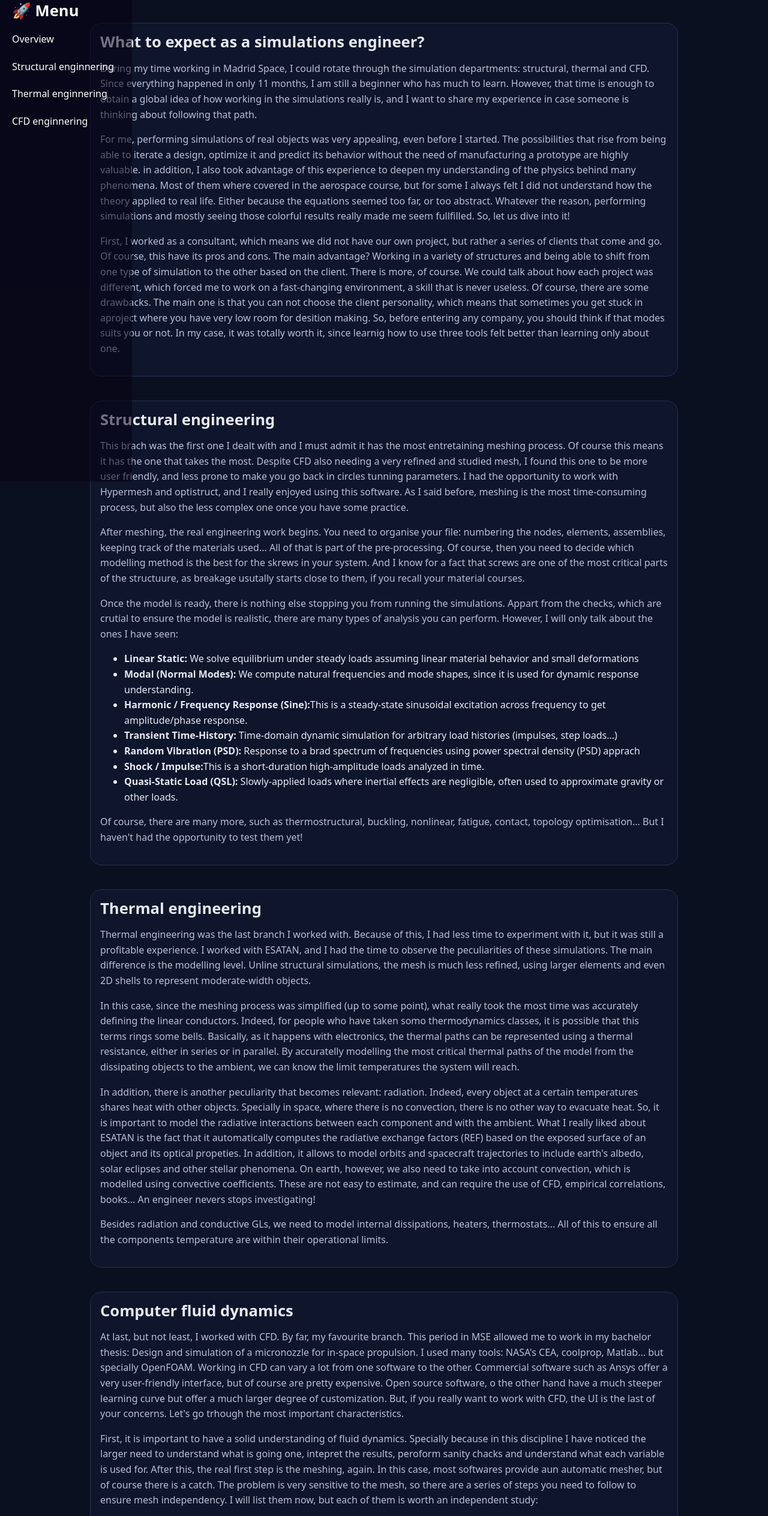
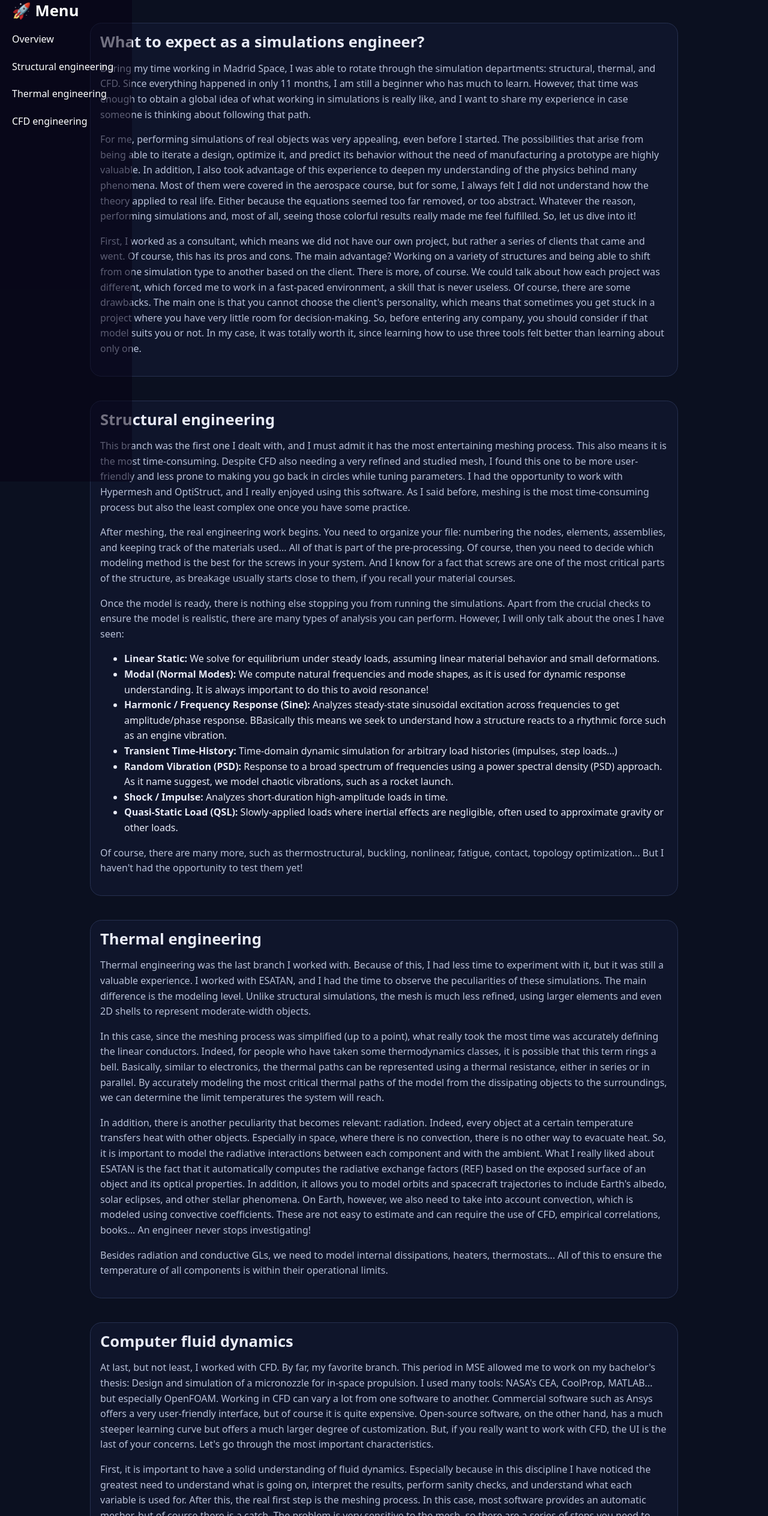
Before and after one commit to Alvro237/AlvaroAdAstra, a plain HTML site: page Working_as_a_simulations_engineer.html in a window 1280 px wide. Shown: the part 54-2582 px from the top of the page at 60% size. Drawn offline with nearby package versions, Linux system fonts and the light colour scheme.

Commit message:
update68

```diff
--- a/Working_as_a_simulations_engineer.html
+++ b/Working_as_a_simulations_engineer.html
@@ -5,7 +5,6 @@
     <meta name="viewport" content="width=device-width, initial-scale=1.0" />
     <title>Rocket Theory</title>
     <link rel="stylesheet" href="style.css">
-    <!-- MathJax for rendering LaTeX -->
     <!-- MathJax for rendering LaTeX -->
     <script src="https://polyfill.io/v3/polyfill.min.js?features=es6"></script>
     <script id="MathJax-script" async src="https://cdn.jsdelivr.net/npm/mathjax@3/es5/tex-mml-chtml.js"></script>
@@ -21,16 +20,16 @@
   <div class="sidebar">
   <h2 style="color:white; padding-left:20px;">🚀 Menu</h2>
   <a href="#Overview">Overview</a>
-  <a href="#Structural_enginnering">Structural enginnering</a>
-  <a href="#Thermal_enginnering">Thermal enginnering</a>
-  <a href="#CFD_enginnering">CFD enginnering</a>
+  <a href="#Structural_engineering">Structural engineering</a>
+  <a href="#Thermal_engineering">Thermal engineering</a>
+  <a href="#CFD_engineering">CFD engineering</a>
 
   <!-- Add more links here -->
   </div>
 
   <header>
     <div class="container nav">
-      <div class="logo">✈️ My Aerospace Portfolio</div>
+      <div class="logo">✈️ Working as a simulations engineer</div>
       <nav>
         <a href="index.html">Home</a>
         <a href="Isentropic_calculator.html">Calculators</a>
@@ -45,97 +44,100 @@
         <div style="height: 40px;"></div>
         <section class="card" id="Overview">
             <h2>What to expect as a simulations engineer?</h2>
-            <p>During my time working in Madrid Space, I could rotate through the simulation departments: structural, thermal and CFD.
-                 Since everything happened in only 11 months, I am still a beginner who has much to learn. However, that time is enough to
-                 obtain a global idea of how working in the simulations really is, and I want to share my experience in case someone is thinking
-                 about following that path. </p>
+            <p>During my time working in Madrid Space, I was able to rotate through the simulation departments: structural, thermal, and CFD.
+              Since everything happened in only 11 months, I am still a beginner who has much to learn. However, that time was enough to
+              obtain a global idea of what working in simulations is really like, and I want to share my experience in case someone is
+              thinking about following that path. </p>
         <p>
-            For me, performing simulations of real objects was very appealing, even before I started. The possibilities that rise from being able to
-            iterate a design, optimize it and predict its behavior without the need of manufacturing a prototype are highly valuable. in addition, I also
-            took advantage of this experience to deepen my understanding of the physics behind many phenomena. Most of them where covered in the aerospace course,
-            but for some I always felt I did not understand how the theory applied to real life. Either because the equations seemed too far, or too abstract.
-            Whatever the reason, performing simulations and mostly seeing those colorful results really made me seem fullfilled. So, let us dive into it!
+            For me, performing simulations of real objects was very appealing, even before I started. The possibilities that arise from being able to
+            iterate a design, optimize it, and predict its behavior without the need of manufacturing a prototype are highly valuable. In addition, I also
+            took advantage of this experience to deepen my understanding of the physics behind many phenomena. Most of them were covered in the aerospace course,
+            but for some, I always felt I did not understand how the theory applied to real life. Either because the equations seemed too far removed, or too abstract.
+            Whatever the reason, performing simulations and, most of all, seeing those colorful results really made me feel fulfilled. So, let us dive into it!
 
         </p>
-        <p> First, I worked as a consultant, which means we did not have our own project, but rather a series of clients that come and go. Of course, this have its
-            pros and cons. The main advantage? Working in a variety of structures and being able to shift from one type of simulation to the other based on the client.
-            There is more, of course. We could talk about how each project was different, which forced me to work on a fast-changing environment, a skill that is never
-            useless. Of course, there are some drawbacks. The main one is that you can not choose the client personality, which means that sometimes you get stuck in aproject where
-            you have very low room for desition making. So, before entering any company, you should think if that modes suits you or not. In my case, it was totally worth it, since
-            learnig how to use three tools felt better than learning only about one.
+        <p> First, I worked as a consultant, which means we did not have our own project, but rather a series of clients that came and went. Of course, this has its
+            pros and cons. The main advantage? Working on a variety of structures and being able to shift from one simulation type to another based on the client.
+            There is more, of course. We could talk about how each project was different, which forced me to work in a fast-paced environment, a skill that is never
+            useless. Of course, there are some drawbacks. The main one is that you cannot choose the client's personality, which means that sometimes you get stuck in a project where
+            you have very little room for decision-making. So, before entering any company, you should consider if that model suits you or not. In my case, it was totally worth it, since
+            learning how to use three tools felt better than learning about only one.
         </p>
         </section>
         <div style="height: 40px;"></div>
-        <section class="card" id="Structural_enginnering">
+        <section class="card" id="Structural_engineering">
             <h2>Structural engineering</h2>
-            <p>This brach was the first one I dealt with and I must admit it has the most entretaining meshing process. Of course this means it has the one that takes the most. Despite
-                CFD also needing a very refined and studied mesh, I found this one to be more user friendly, and less prone to make you go back in circles tunning parameters. I had the
-                opportunity to work with Hypermesh and optistruct, and I really enjoyed using this software. As I said before, meshing is the most time-consuming process, but also the less
+            <p>This branch was the first one I dealt with, and I must admit it has the most entertaining meshing process. This also means it is the most time-consuming. Despite
+              CFD also needing a very refined and studied mesh, I found this one to be more user-friendly and less prone to making you go back in circles while tuning parameters. I had the
+              opportunity to work with Hypermesh and OptiStruct, and I really enjoyed using this software. As I said before, meshing is the most time-consuming process but also the least
               complex one once you have some practice.
               </p>
-            <p> After meshing, the real engineering work begins. You need to organise your file: numbering the nodes, elements, assemblies, keeping track of the materials used... All of that
-                is part of the pre-processing. Of course, then you need to decide which modelling method is the best for the skrews in your system. And I know for a fact that screws are one of
-                the most critical parts of the structuure, as breakage usutally starts close to them, if you recall your material courses.
+            <p> After meshing, the real engineering work begins. You need to organize your file: numbering the nodes, elements, assemblies, and keeping track of the materials used... All of that
+              is part of the pre-processing. Of course, then you need to decide which modeling method is the best for the screws in your system. And I know for a fact that screws are one of
+              the most critical parts of the structure, as breakage usually starts close to them, if you recall your material courses.
               </p>
-            <p>Once the model is ready, there is nothing else stopping you from running the simulations. Appart from the checks, which are crutial to ensure the model is realistic, there are many
+            <p>Once the model is ready, there is nothing else stopping you from running the simulations. Apart from the crucial checks to ensure the model is realistic, there are many
               types of analysis you can perform. However, I will only talk about the ones I have seen: </p>
             <ul>
-                <li><strong>Linear Static:</strong> We solve equilibrium under steady loads assuming linear material behavior and small deformations</li>
-                <li><strong>Modal (Normal Modes):</strong> We compute natural frequencies and mode shapes, since it is used for dynamic response understanding.</li>
-                <li><strong>Harmonic / Frequency Response (Sine):</strong>This is a steady-state sinusoidal excitation across frequency to get amplitude/phase response.</li>
+              <li><strong>Linear Static:</strong> We solve for equilibrium under steady loads, assuming linear material behavior and small deformations.</li>
+              <li><strong>Modal (Normal Modes):</strong> We compute natural frequencies and mode shapes, as it is used for dynamic response understanding. It is always important to do this to avoid resonance!</li>
+              <li><strong>Harmonic / Frequency Response (Sine):</strong> Analyzes steady-state sinusoidal excitation across frequencies to get amplitude/phase response. BBasically this means we seek to understand how a structure reacts to a rhythmic force such as an engine vibration.</li>
               <li><strong>Transient Time-History:</strong> Time-domain dynamic simulation for arbitrary load histories (impulses, step loads...)</li>
-                <li><strong>Random Vibration (PSD):</strong> Response to a brad spectrum of frequencies using power spectral density (PSD) apprach</li>
-                <li><strong>Shock / Impulse:</strong>This is a short-duration high-amplitude loads analyzed in time.</li>
+              <li><strong>Random Vibration (PSD):</strong> Response to a broad spectrum of frequencies using a power spectral density (PSD) approach. As it name suggest, we model chaotic vibrations, such as a rocket launch.</li>
+              <li><strong>Shock / Impulse:</strong> Analyzes short-duration high-amplitude loads in time.</li>
               <li><strong>Quasi-Static Load (QSL):</strong> Slowly-applied loads where inertial effects are negligible, often used to approximate gravity or other loads.</li>
             </ul>
-            <p> Of course, there are many more, such as thermostructural, buckling, nonlinear, fatigue, contact, topology optimisation... But I haven't had the opportunity to test them yet!</p>
+            <p> Of course, there are many more, such as thermostructural, buckling, nonlinear, fatigue, contact, topology optimization... But I haven't had the opportunity to test them yet!</p>
         </section>
         <div style="height: 40px;"></div>
-        <section class="card" id="Thermal_enginnering">
+        <section class="card" id="Thermal_engineering">
             <h2>Thermal engineering</h2>
-            <p>Thermal engineering was the last branch I worked with. Because of this, I had less time to experiment with it, but it was still a profitable experience. I worked with ESATAN, and I
-                had the time to observe the peculiarities of these simulations. The main difference is the modelling level. Unline structural simulations, the mesh is much less refined, using larger
+            <p>Thermal engineering was the last branch I worked with. Because of this, I had less time to experiment with it, but it was still a valuable experience. I worked with ESATAN, and I
+              had the time to observe the peculiarities of these simulations. The main difference is the modeling level. Unlike structural simulations, the mesh is much less refined, using larger
               elements and even 2D shells to represent moderate-width objects. </p>
-            <p> In this case, since the meshing process was simplified (up to some point), what really took the most time was accurately defining the linear conductors. Indeed, for people who have taken
-                somo thermodynamics classes, it is possible that this terms rings some bells. Basically, as it happens with electronics, the thermal paths can be represented using a thermal resistance, either in series
-            or in parallel. By accuratelly modelling the most critical thermal paths of the model from the dissipating objects to the ambient, we can know the limit temperatures the system will reach.
+            <p> In this case, since the meshing process was simplified (up to a point), what really took the most time was accurately defining the linear conductors. Indeed, for people who have taken
+              some thermodynamics classes, it is possible that this term rings a bell. Basically, similar to electronics, the thermal paths can be represented using a thermal resistance, either in series
+            or in parallel. By accurately modeling the most critical thermal paths of the model from the dissipating objects to the surroundings, we can determine the limit temperatures the system will reach.
            </p>
-            <p> In addition, there is another peculiarity that becomes relevant: radiation. Indeed, every object at a certain temperatures shares heat with other objects. Specially in space, where there is no convection,
+            <p> In addition, there is another peculiarity that becomes relevant: radiation. Indeed, every object at a certain temperature transfers heat with other objects. Especially in space, where there is no convection,
               there is no other way to evacuate heat. So, it is important to model the radiative interactions between each component and with the ambient. What I really liked about ESATAN is the fact that it automatically
-                computes the radiative exchange factors (REF) based on the exposed surface of an object and its optical propeties. In addition, it allows to model orbits and spacecraft trajectories to include earth's albedo,
-                solar eclipses and other stellar phenomena. On earth, however, we also need to take into account convection, which is modelled using convective coefficients. These are not easy to estimate, and can require the
-                use of CFD, empirical correlations, books... An engineer nevers stops investigating!
+              computes the radiative exchange factors (REF) based on the exposed surface of an object and its optical properties. In addition, it allows you to model orbits and spacecraft trajectories to include Earth's albedo,
+              solar eclipses, and other stellar phenomena. On Earth, however, we also need to take into account convection, which is modeled using convective coefficients. These are not easy to estimate and can require the
+              use of CFD, empirical correlations, books... An engineer never stops investigating!
             </p>
-            <p> Besides radiation and conductive GLs, we need to model internal dissipations, heaters, thermostats... All of this to ensure all the components temperature are within their operational limits. </p>
+            <p> Besides radiation and conductive GLs, we need to model internal dissipations, heaters, thermostats... All of this to ensure the temperature of all components is within their operational limits. </p>
         </section>
         <div style="height: 40px;"></div>
-        <section class="card" id="CFD_enginnering">
+        <section class="card" id="CFD_engineering">
             <h2>Computer fluid dynamics</h2>
-           <p>At last, but not least, I worked with CFD. By far, my favourite branch. This period in MSE allowed me to work in my bachelor thesis: Design and simulation of a micronozzle for in-space propulsion. I used many tools:
-            NASA's CEA, coolprop, Matlab... but specially OpenFOAM. Working in CFD can vary a lot from one software to the other. Commercial software such as Ansys offer a very user-friendly interface, but of course are pretty expensive. Open source
-            software, o the other hand have a much steeper learning curve but offer a much larger degree of customization. But, if you really want to work with CFD, the UI is the last of your concerns. Let's go trhough the most important characteristics.
+            <p>At last, but not least, I worked with CFD. By far, my favorite branch. This period in MSE allowed me to work on my bachelor's thesis: Design and simulation of a micronozzle for in-space propulsion. I used many tools:
+              NASA's CEA, CoolProp, MATLAB... but especially OpenFOAM. Working in CFD can vary a lot from one software to another. Commercial software such as Ansys offers a very user-friendly interface, but of course it is quite expensive. Open-source
+              software, on the other hand, has a much steeper learning curve but offers a much larger degree of customization. But, if you really want to work with CFD, the UI is the last of your concerns. Let's go through the most important characteristics.
             </p>
             <p>
-                First, it is important to have a solid understanding of fluid dynamics. Specially because in this discipline I have noticed the larger need to understand what is going one, intepret the results, peroform sanity chacks and understand what each
-                variable is used for. After this, the real first step is the meshing, again. In this case, most softwares provide aun automatic mesher, but of course there is a catch. The problem is very sensitive to the mesh, so there are a series of steps you
-                need to follow to ensure mesh independency. I will list them now, but each of them is worth an independent study:
+                First, it is important to have a solid understanding of fluid dynamics. Especially because in this discipline I have noticed the greatest need to understand what is going on, interpret the results, perform sanity checks, and understand what each
+              variable is used for. After this, the real first step is the meshing process. In this case, most software provides an automatic mesher, but of course there is a catch. The problem is very sensitive to the mesh, so there are a series of steps you
+              need to follow to ensure mesh independence. I will list them now, but each of them is worth an independent study:
             </p>
             <ul>
               <li><strong>Geometry simplification:</strong> Remove small features that do not affect the flow but complicate the mesh (small fillets, holes...)</li>
-                <li><strong>Boundary layer refinement:</strong> To ensure the boundary layer is well represented and captures shear friction and turbulence phenmomena, a series of conditions must be met: the y+ must be accurately targeted. This means usually reaching
-                a value of 1, but it depends on the turbulence model. Also, keeping a low growth factor (smaller than 1.3) and a consistent number of layers are key to having a good mesh. If you want to start with CFD, you need to research on these concepts a bit.</li>
-                <li><strong>Perform a mesh sensitivity analisis:</strong>Try running the simulation with an increasing number of elements (finner mesh). The moment the solution starts to converge is the moment the mesh no longer influence the solution.</li>
-                <li><strong>Mesh quality checks:</strong> Evaluate skewness, aspect ratio, orthogonality to ensure numerical stability and accuracy, usually using build-in tools.</li>
+              <li><strong>Boundary layer refinement:</strong> To ensure the boundary layer is well-represented and captures shear friction and turbulence phenomena, a series of conditions must be met: the y+ must be accurately targeted. This means usually reaching
+              a value of 1, but it depends on the turbulence model. Also, keeping a low growth factor (smaller than 1.3) and a consistent number of layers are key to having a good mesh. If you want to start with CFD, you need to research these concepts a bit.</li>
+              <li><strong>Perform a mesh sensitivity analysis:</strong> Try running the simulation with an increasing number of elements (finer mesh). The moment the solution starts to converge is the moment the mesh no longer influences the solution.</li>
+              <li><strong>Mesh quality checks:</strong> Evaluate skewness, aspect ratio, orthogonality to ensure numerical stability and accuracy, usually using built-in tools.</li>
             </ul>
-            <p> Having a good mesh is only the tip of the iceberg. You will need to choose the solver, the turbulence model, the equations you will need to use, the discretization shceme, the boundary conditions and the initial conditions. Appart from the last two, there are many
-                ressources online to help you make these choices. It could be a paper about a simialr problem, a publication about tips and tricks of your solver, common values... For the last two, it is up to your understanding of the physics behind to select a appropiate boundary condition.
-                Here are some tips I learned during my time: If you are expecting supersonic flow, do not impose boundary conditions at the exit, but rather let the flow extrapolate from the interior. (This has t do with the characteristic mach lines, if you want to research it). Also, a symmetry
-                boundary condition well applied could be the difference between simulating for one weekend or one week. Finally if the results are unphysical, most of the time the mesh is responsible.
+            <p> Having a good mesh is only the tip of the iceberg. You will need to choose the solver, the turbulence model, the equations you will need to use, the discretization scheme, the boundary conditions, and the initial conditions. Apart from the last two, there are many
+              resources online to help you make these choices. It could be a paper about a similar problem, a publication about tips and tricks of your solver, common values... For the last two, it is up to your understanding of the physics behind them to select an appropriate boundary condition.
+              Here are some tips I learned during my time: If you are expecting supersonic flow, do not impose boundary conditions at the exit, but rather let the flow extrapolate from the interior. (This has to do with the characteristic Mach lines, if you want to research it). Also, a symmetry
+              boundary condition well applied could be the difference between simulating for one weekend or one week. Finally, if the results are unphysical, most of the time the mesh is responsible.
+            </p>
+            <p> What is interesting in CFD is the wide range of applications and outcomes it has. We could model an airfoil, a rocket, a buiding, a pipe, a turbomachine... And we can obtain virtually anything fuild-related: velocity, pressure, temperature, eddy viscosity, drag, lift, shear force, heat transfer...
+                It is all of this variability that makes CFD a never ending cycle of learning. This also means this discipline never gets boring! Although I could say the same about the other two...
             </p>
 
         </section>
-                    <p> I could talk for hours about the marvels of CFD, or simulation in general, but what I want to convey is the amazing range of possibilities that exist in the simualtions domain. Even more if you consider that you could couple some of them, to get thermostructural analyses, or heat transfer
-                problems with convection. The possibilities are endless, and I encourage you to explore them! Again, I am no expert, I talk from my short experience and everything is subjective. However, I hope I have help you understand what this branch of engineering really looks like.I hope this quick article helps you find your passion, as I found mine.</p>
+        <p> I could talk for hours about the marvels of CFD, or simulation in general, but what I want to convey is the amazing range of possibilities that exist in the simulations domain. This is even more true when you consider that you could couple some of them, to get thermostructural analyses, or heat transfer
+            problems with convection. The possibilities are endless, and I encourage you to explore them! Again, I am no expert, I speak from my short experience, and everything is subjective. However, I hope I have helped you understand what this branch of engineering really looks like. I hope this quick article helps you find your passion, as I found mine.</p>
     </main>
 </body>
 </html>
```
Also changed, not shown: Isentropic_calculator.html (+1 -1 lines), Newsletter.html (+3 -6 lines), Rocket_Theory.html (+1 -1 lines), index.html (+3 -3 lines). Lines whose indentation alone changed are shown as unchanged.
